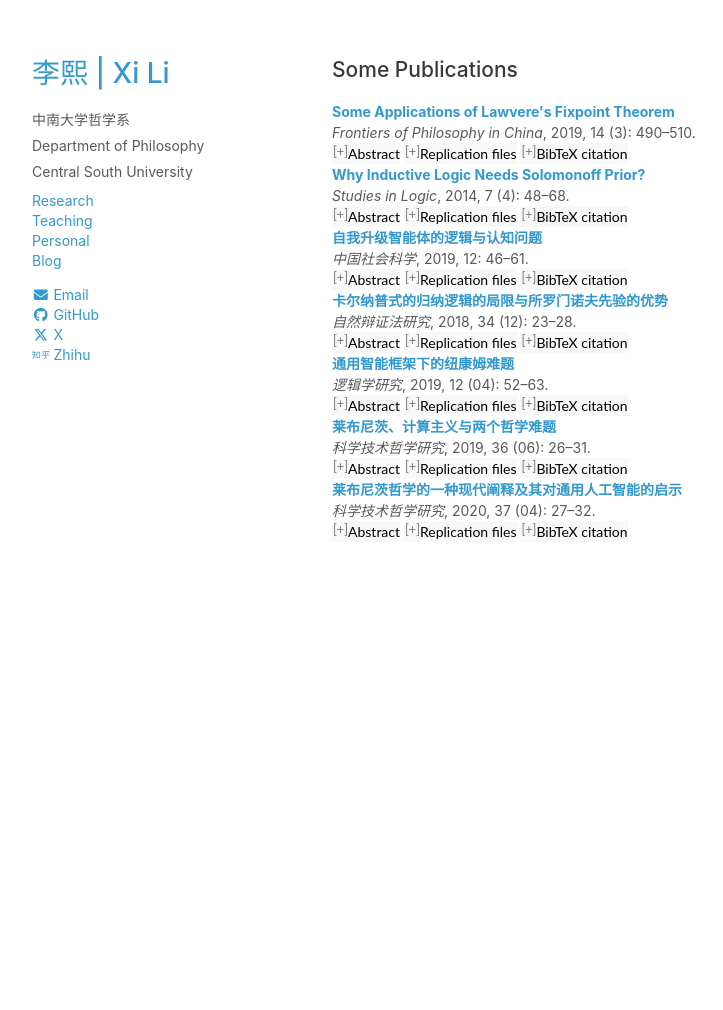
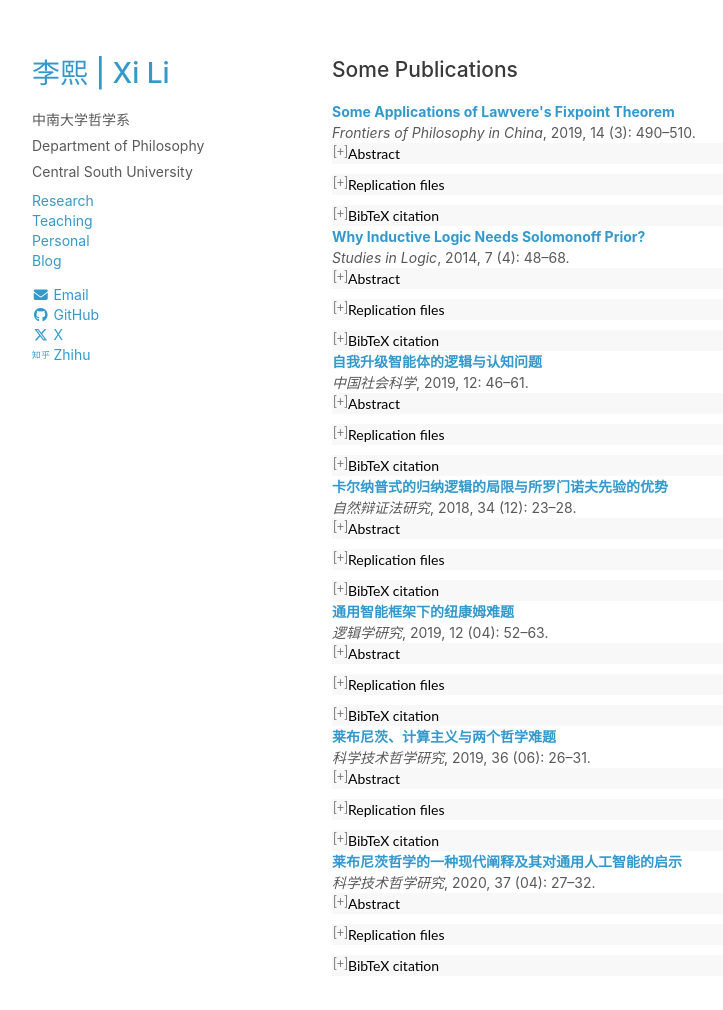
Before and after one commit to rickylixi/rickylixi.github.io, a Jekyll site: the page built from research.html, in a window 1280 px wide and 1084 px high. Shown: the top 1010 px of the window, without its empty margins (26-749 px from the left). Built offline with Jekyll 4.4.1, drawn with Linux system fonts in a browser that asks for light colours.

Commit message:
Update styles.css

```diff
--- a/stylesheets/styles.css
+++ b/stylesheets/styles.css
@@ -268,3 +268,9 @@ body {
   font-size: 100%;
   font-weight: bold;
 }
+
+.publication-entry-button-container {
+  display: flex;
+  flex-direction: column;
+  gap: 10px;
+}
```
